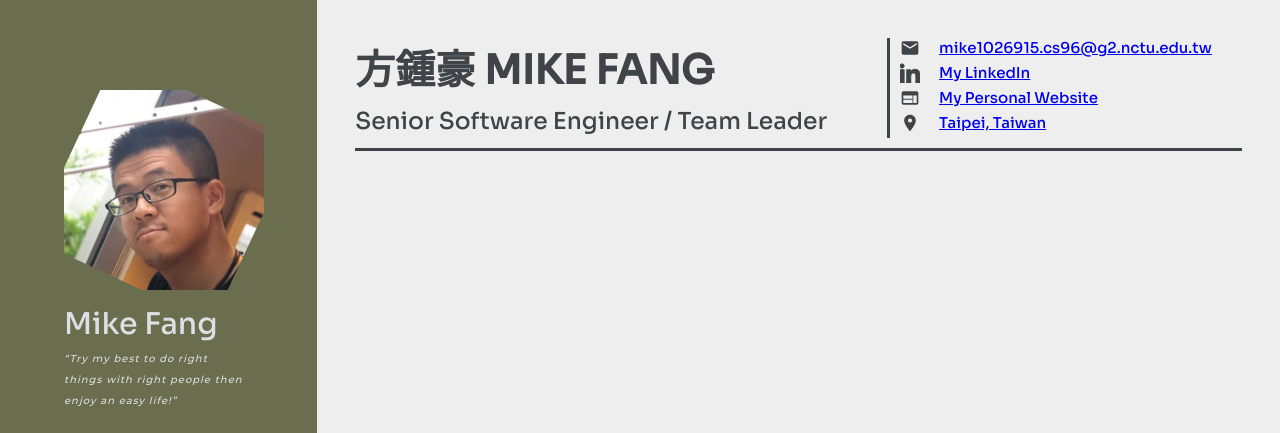
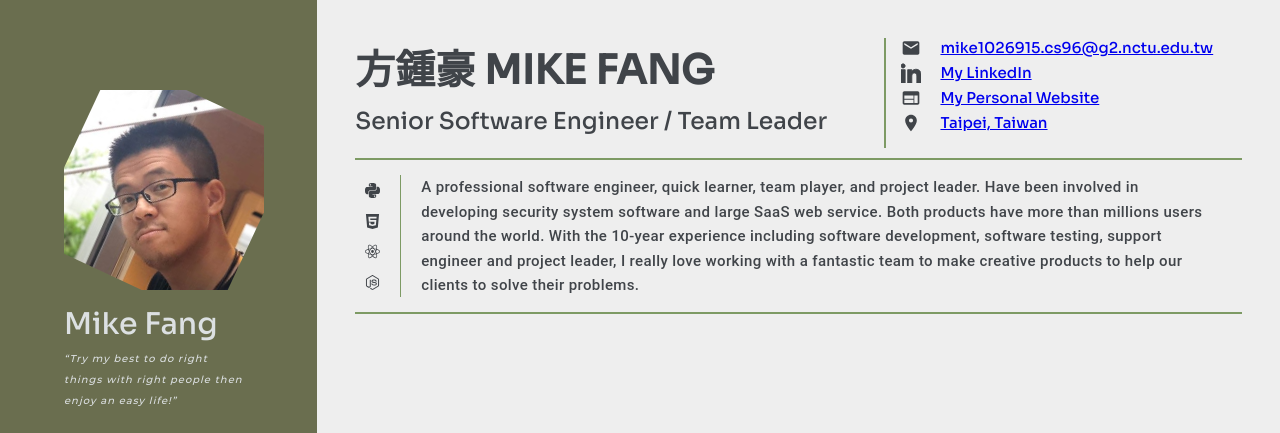
Before and after one commit to mike1026915/mike-fantasy, a Gatsby site: page / in a window 1280 px wide. Shown: the top 433 px of the page. Built offline with nearby package versions, Linux system fonts and the light colour scheme; Gatsby itself is replaced by a stand-in of ours.

Commit message:
Summary part

```diff
--- a/src/components/resume/Header.js
+++ b/src/components/resume/Header.js
@@ -8,7 +8,7 @@ import { MdLocationOn } from "react-icons/md";
 const StyledHeader = styled.header`
     display: flex;
     justify-content: space-between;
-    border-bottom: solid;
+    border-bottom: 0.2rem solid var(--light-green);
     padding-bottom: 1rem;
 `
 const Name = styled.h1`
@@ -27,8 +27,9 @@ const Right = styled.div`
     display: flex;
     flex-direction: column;
     justify-items: space-between;
-    border-left: solid;
-    padding-left: 1rem;
+    border-left: 0.2rem solid var(--light-green);
+    padding-left: 1.5rem;
+    padding-bottom: 1rem;
 
     a {
         font-size: 1.5rem;
--- a/src/components/resume/Summary.js
+++ b/src/components/resume/Summary.js
@@ -0,0 +1,58 @@
+import React from 'react';
+import styled from 'styled-components';
+
+import { SiHtml5 } from "react-icons/si";
+import { SiPython } from "react-icons/si";
+import { SiReact } from "react-icons/si";
+import { FaNodeJs } from "react-icons/fa";
+
+const StyleSummary = styled.p`
+    padding-top: 1.5rem;
+    padding-bottom: 1.5rem;
+    border-bottom: 0.2rem solid var(--light-green);
+    font-size: 1.5rem;
+    letter-spacing: .025em;
+    line-height: 1.625;
+    font-family:  Roboto, Helvetica, Arial, sans-serif;
+`
+
+const StyleSummaryContent = styled.div`
+    display: flex;
+`
+const StyleLeft = styled.div`
+    padding-left: 1rem;
+    padding-right: 2rem;
+    border-right: 0.15rem solid var(--light-green);
+    display: flex;
+    flex-direction: column;
+    justify-content: space-around;
+`
+const StyleRight = styled.div`
+    padding-right: 3rem;
+    padding-left: 2rem;
+`
+
+const Summary = (props) => {
+    const {
+        summary,
+    } = props;
+
+    return (
+        <StyleSummary>
+            <StyleSummaryContent>
+                <StyleLeft>
+                    <SiPython />
+                    <SiHtml5 />
+                    <SiReact />
+                    <FaNodeJs />
+                </StyleLeft>
+                <StyleRight>
+                    {summary}
+                </StyleRight>
+            </StyleSummaryContent>
+
+        </StyleSummary>
+    );
+};
+
+export default Summary;
--- a/src/data/profile.json
+++ b/src/data/profile.json
@@ -59,7 +59,7 @@
             ]
         }
     ],
-    "summary": "ts.",
+    "summary": "A professional software engineer, quick learner, team player, and project leader. Have been involved in developing security system software and large SaaS web service. Both products have more than millions users around the world. With the 10-year experience including software development, software testing, support engineer and project leader, I really love working with a fantastic team to make creative products to help our clients to solve their problems. ",
     "education": [
         {
             "institution": "National Chiao Tung University",
--- a/src/pages/index.js
+++ b/src/pages/index.js
@@ -5,6 +5,7 @@ import resume from '../data/profile';
 import Layout from '../components/Layout';
 import SEO from '../components/SEO';
 import Header from '../components/resume/Header';
+import Summary from '../components/resume/Summary';
 
 export default function IndexPage() {
   return (
@@ -19,6 +20,9 @@ export default function IndexPage() {
         title={resume.title}
         contacts={resume.contacts}
       />
+      <Summary
+        summary={resume.summary}
+      />
     </Layout>
   );
 }
```
